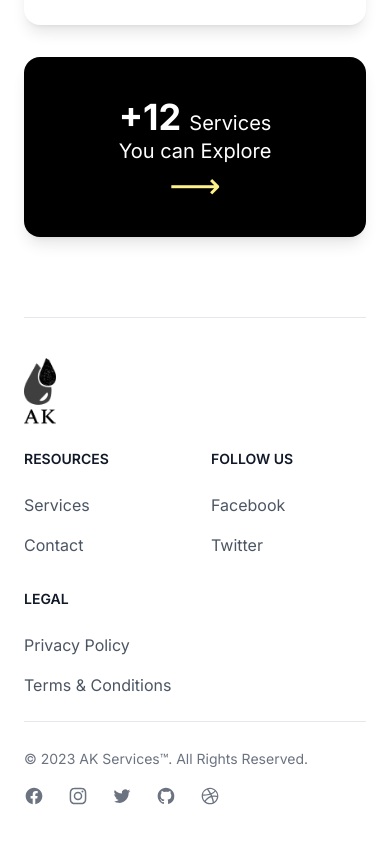
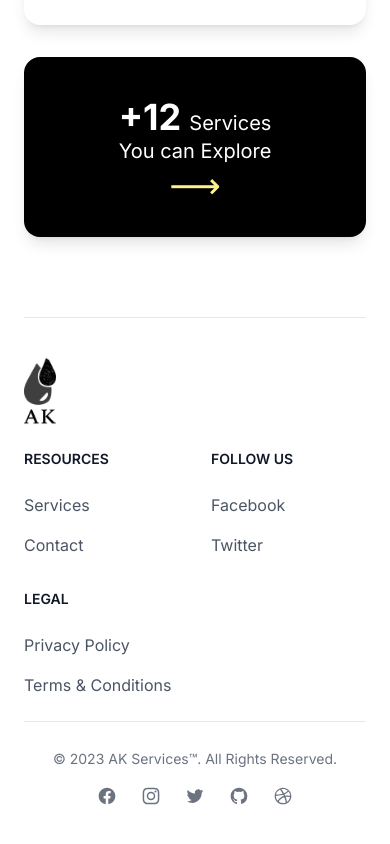
Before and after one commit to DevBerkcan/Air.Clean.Setec, a Next.js app: page / in a window 390 px wide. Shown: the part 2898-3742 px from the top of the page. Built offline with nearby package versions, Linux system fonts and the light colour scheme.

Commit message:
Center footer on mobile view

```diff
--- a/src/components/Footer.tsx
+++ b/src/components/Footer.tsx
@@ -6,6 +6,7 @@ const Footer: any = () => {
   return (
     <footer className="px-6 bg-white">
       <div className="container border-t border-gray-200 py-10">
+
         <div className="md:flex md:justify-between">
           <div className="mb-6 md:mb-0">
             <a href="#" className="flex items-center">
@@ -48,12 +49,14 @@ const Footer: any = () => {
             </div>
           </div>
         </div>
+
         <hr className="my-6 border-gray-200 sm:mx-auto lg:my-8" />
-        <div className="sm:flex sm:items-center sm:justify-between">
+
+        <div className="text-center sm:flex sm:items-center sm:justify-between">
           <span className="text-sm text-gray-500 sm:text-center">
             © 2023 <a href="#" className="hover:underline">AK Services™</a>. All Rights Reserved.
           </span>
-          <div className="flex mt-4 space-x-6 sm:justify-center sm:mt-0">
+          <div className="flex mt-4 space-x-6 justify-center sm:mt-0">
             <a href="#" className="text-gray-500 hover:text-gray-900">
               <svg className="w-5 h-5" fill="currentColor" viewBox="0 0 24 24" aria-hidden="true">
                 <path fill-rule="evenodd" d="M22 12c0-5.523-4.477-10-10-10S2 6.477 2 12c0 4.991 3.657 9.128 8.438 9.878v-6.987h-2.54V12h2.54V9.797c0-2.506 1.492-3.89 3.777-3.89 1.094 0 2.238.195 2.238.195v2.46h-1.26c-1.243 0-1.63.771-1.63 1.562V12h2.773l-.443 2.89h-2.33v6.988C18.343 21.128 22 16.991 22 12z" clip-rule="evenodd" />
@@ -86,6 +89,7 @@ const Footer: any = () => {
             </a>
           </div>
         </div>
+
       </div>
     </footer>
   )
```
